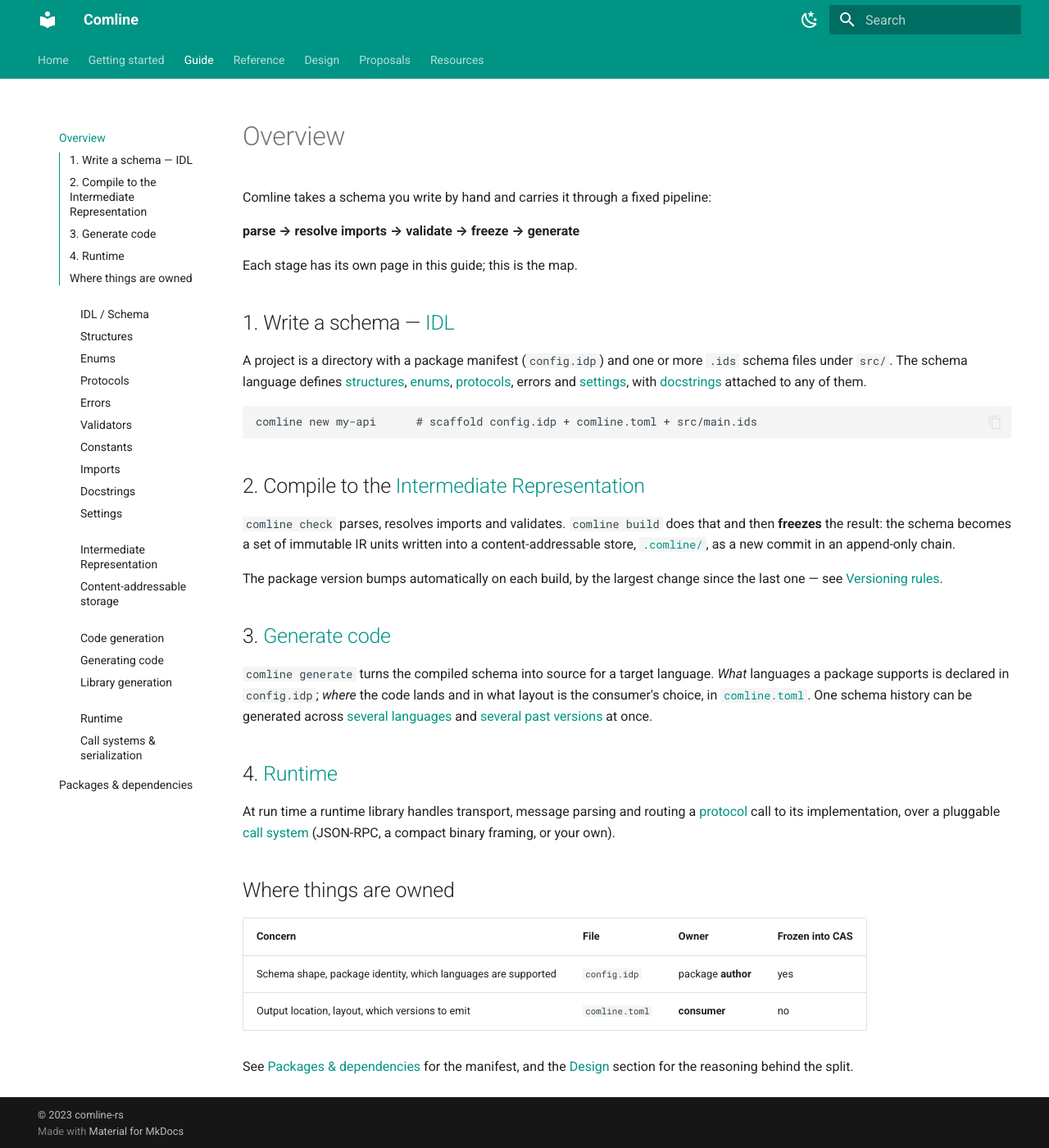
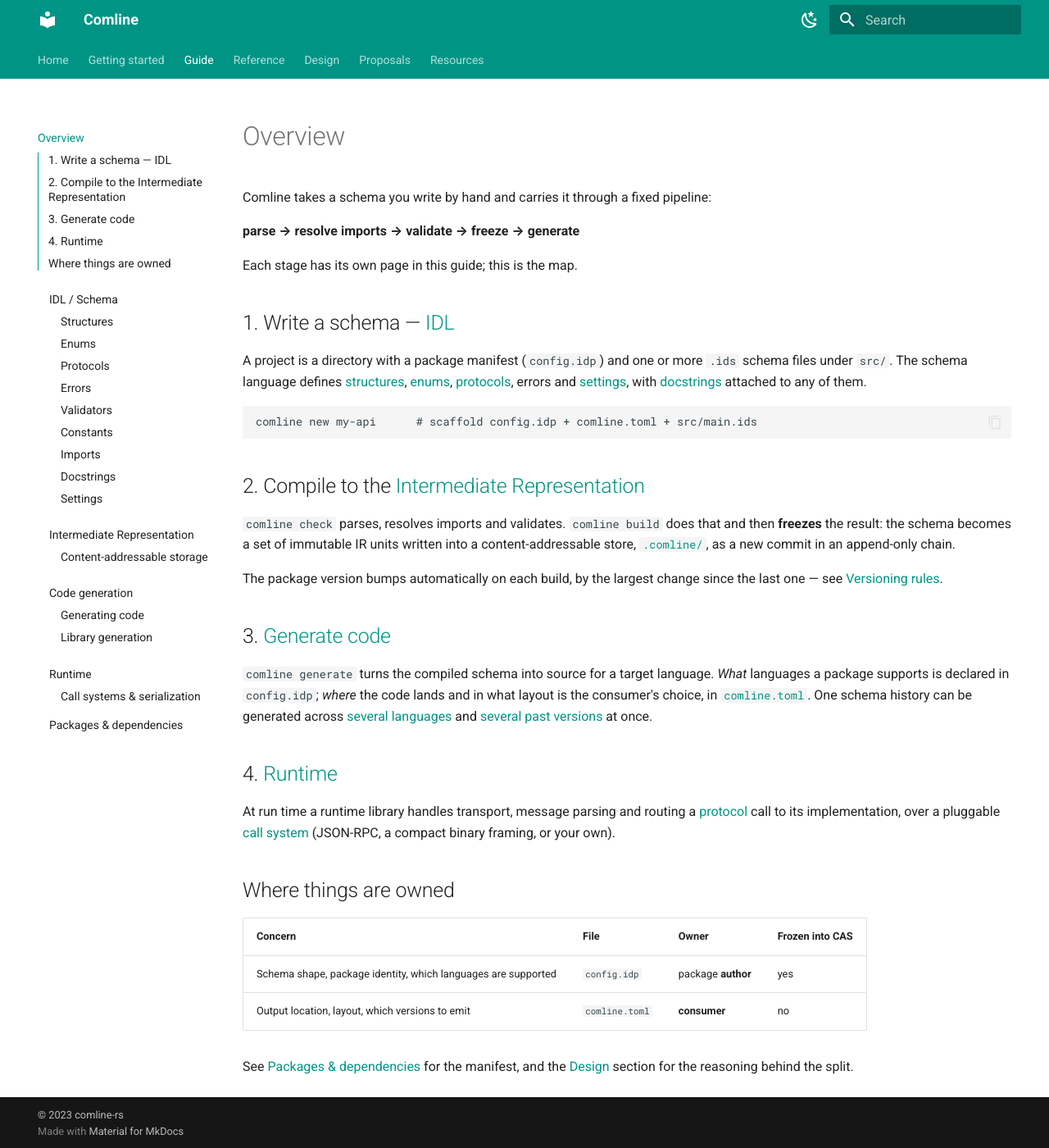
Before and after one commit to ComlineProject/docs, an MkDocs documentation site: the page built from docs/docs/guide/overview.md, in a window 1280 px wide and 1400 px high. Shown: the whole window at 82% size. Built offline with MkDocs 1.6.1 and Material for MkDocs 9.7.7, drawn with Linux system fonts in a browser that asks for light colours; the version menu is left out.

Commit message:
docs: nav.css — keep the section index at base indent, step siblings in
Shifting the whole .md-nav block moved 'IDL / Schema' itself in, so it
read as nested under Overview. Instead: index page stays at base indent
(level with Overview / Packages & dependencies), and only the section's
other pages (:not(:first-child)) get margin-left.

```diff
--- a/docs/docs/stylesheets/nav.css
+++ b/docs/docs/stylesheets/nav.css
@@ -1,15 +1,22 @@
 /* A nav section that also has an index page (e.g. "IDL / Schema") renders a
    dead, non-clickable bold label above a child link with the same text.
    Material only makes that label a link via `navigation.indexes`, which is
-   incompatible with `toc.integrate`. On the desktop sidebar: hide the label,
-   and shift the section's collapsed nav block (its index link + its pages)
-   right, so the group reads as nested where the hidden heading was. */
+   incompatible with `toc.integrate`.
+
+   Desktop sidebar: hide the label, so the section's index page becomes the
+   entry (at the same indent as any other top-level page), and step its
+   sibling pages in under it. */
 @media screen and (min-width: 76.25em) {
   .md-sidebar--primary .md-nav__item--section > label.md-nav__link {
     display: none !important;
   }
 
-  .md-sidebar--primary .md-nav__item--section > .md-nav {
+  /* every page in the section except its index (the first child) */
+  .md-sidebar--primary
+    .md-nav__item--section
+    > .md-nav
+    > .md-nav__list
+    > .md-nav__item:not(:first-child) {
     margin-left: 0.7rem !important;
   }
 }
```
